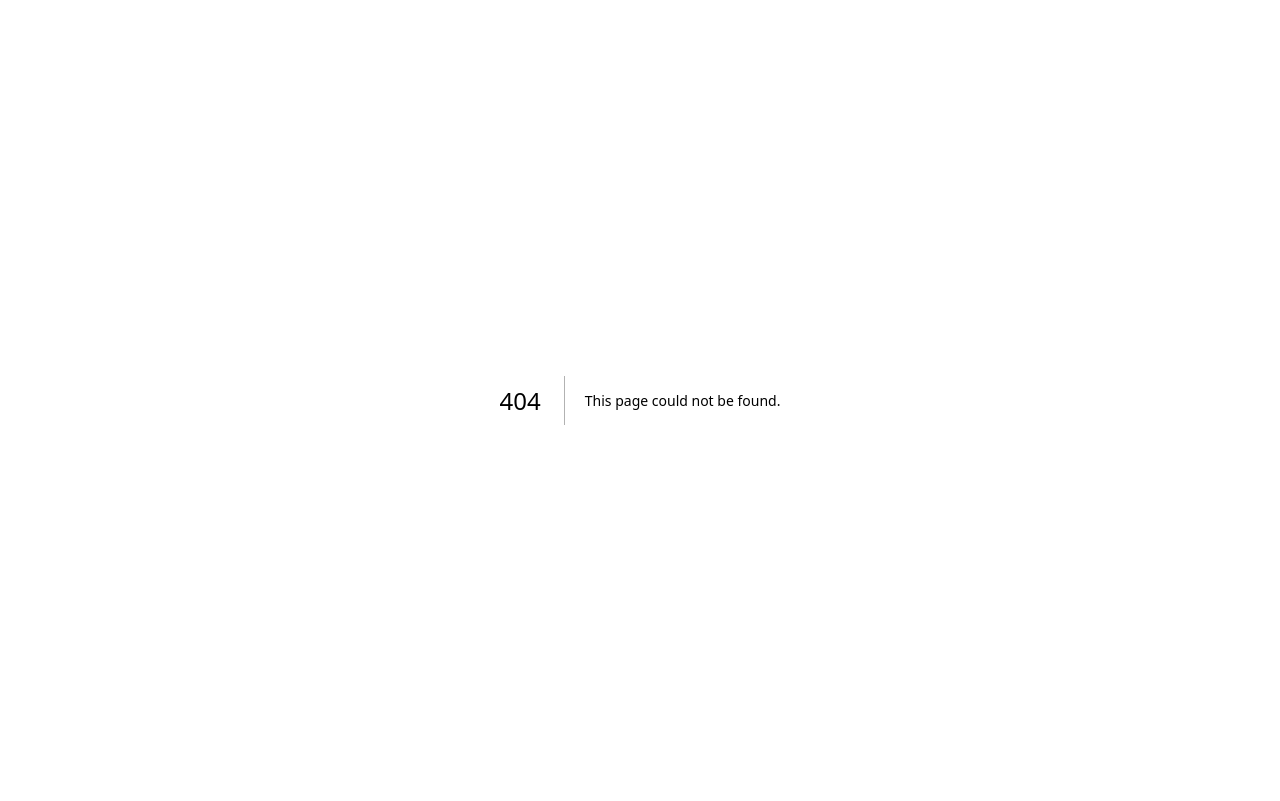
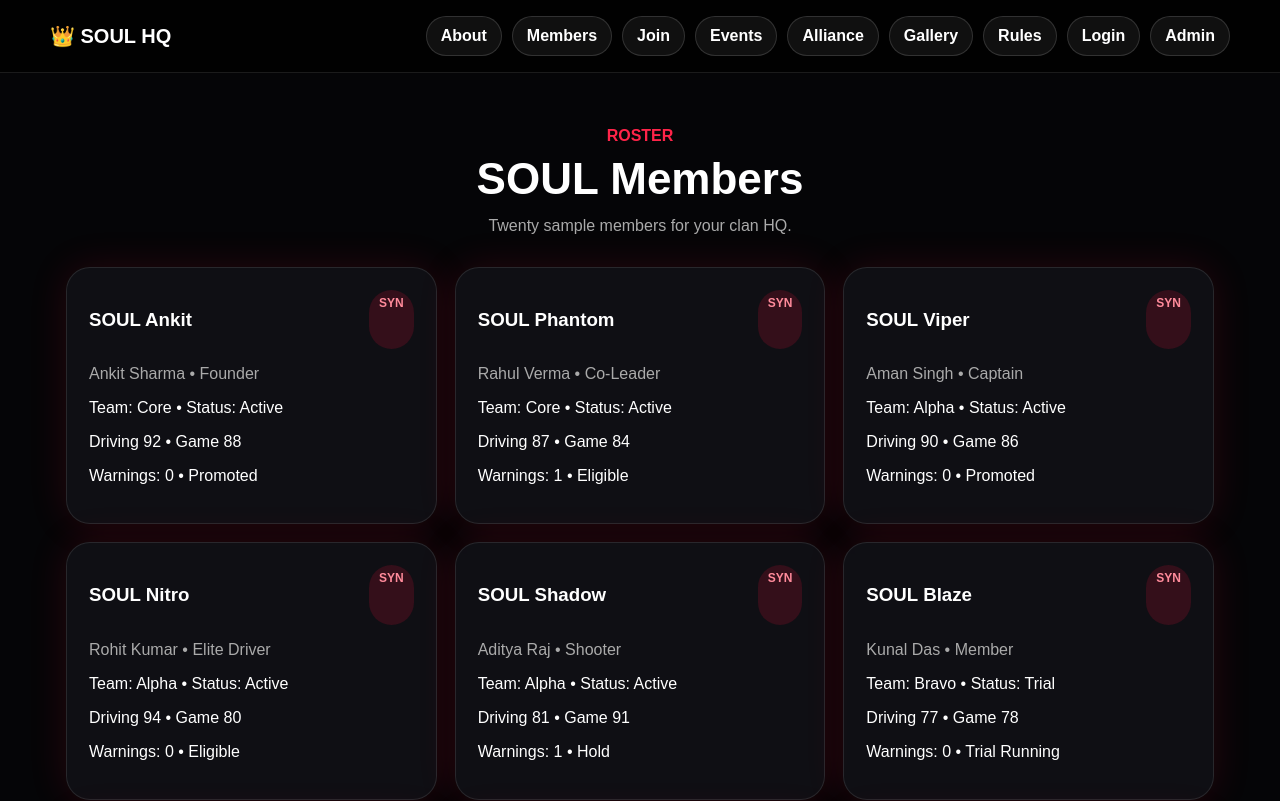
Before and after one commit to ankitraj21805-lgtm/soul-hq, a Next.js app: page /members in a window 1280 px wide. Before the commit this address had no page. Shown: the top 801 px of the page. Built offline with nearby package versions, Linux system fonts and the light colour scheme.

Commit message:
feat: add members page

```diff
--- /dev/null
+++ b/app/members/page.tsx
@@ -0,0 +1,6 @@
+import { members } from '@/lib/data';
+import { Shell, SectionTitle } from '@/components/shell';
+
+export default function MembersPage() {
+  return <Shell><main className="section"><div className="wrap"><SectionTitle eyebrow="ROSTER" title="SOUL Members" text="Twenty sample members for your clan HQ." /><div className="grid grid3">{members.map((m: any) => <div className="card" key={m[1]}><div className="row" style={{justifyContent:'space-between'}}><h3>{m[1]}</h3><span className="tag">SYN</span></div><p className="muted">{m[0]} • {m[2]}</p><p>Team: {m[3]} • Status: {m[4]}</p><p>Driving {m[5]} • Game {m[6]}</p><p>Warnings: {m[7]} • {m[8]}</p></div>)}</div></div></main></Shell>;
+}
```
